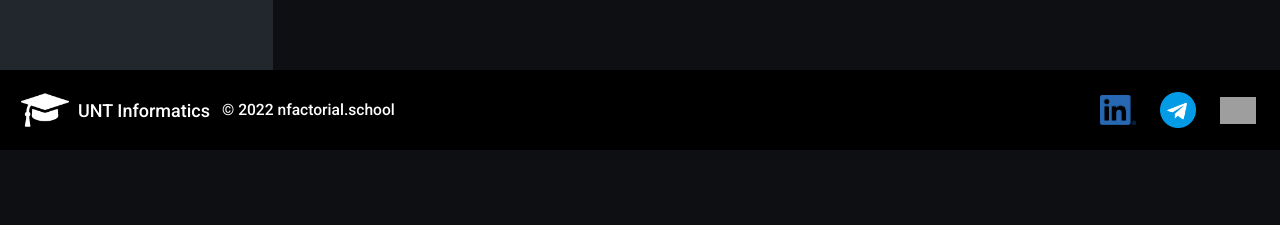
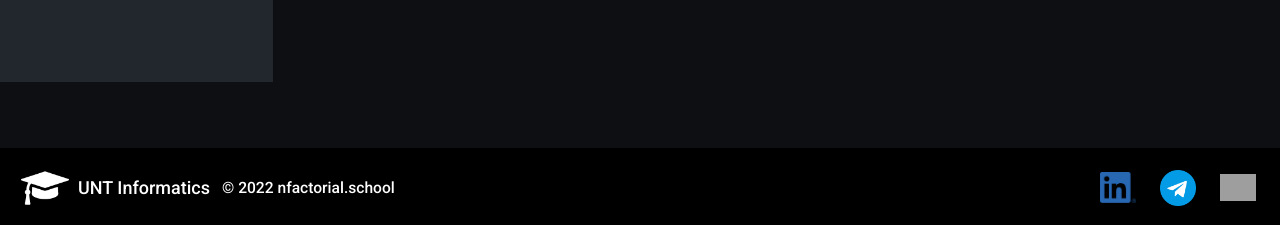
Before and after one commit to guinnod/new-unt-front, a React (Create React App) app: page /home/profile in a window 1280 px wide. Shown: the part 572-797 px from the top of the page. Built offline with nearby package versions, Linux system fonts and the light colour scheme; grey boxes are pictures that could not be loaded.

Commit message:
footer stays

```diff
--- a/src/components/footer/footer.css
+++ b/src/components/footer/footer.css
@@ -1,3 +1,7 @@
+.footer__anchor {
+    margin-top: 3rem;
+}
+
 .footer__anchor .header__anchor {
     padding: 1rem;
 }
--- a/src/components/page-skeleton/index.jsx
+++ b/src/components/page-skeleton/index.jsx
@@ -7,9 +7,11 @@ import './page-skeleton.css';
 export const PageSkeleton = ({ header, footer, children, timeLeft, countDown }) => {
     return (
         <div className='page-skeleton__anchor'>
-            {header === 'home' ? <HeaderHome /> : header === 'working' ? <HeaderWorking timeLeft={timeLeft} countDown={countDown} /> : <HeaderMain />}
-            <div className='page-skeleton__content'>
-                {children}
+            <div>
+                {header === 'home' ? <HeaderHome /> : header === 'working' ? <HeaderWorking timeLeft={timeLeft} countDown={countDown} /> : <HeaderMain />}
+                <div className='page-skeleton__content'>
+                    {children}
+                </div>
             </div>
             {footer ? <></> : <Footer />}
         </div>
--- a/src/components/page-skeleton/page-skeleton.css
+++ b/src/components/page-skeleton/page-skeleton.css
@@ -1,5 +1,8 @@
 .page-skeleton__anchor {
-
+    display: flex;
+    flex-direction: column;
+    justify-content: space-between;
+    min-height: 100vh;
 }
 
 .page-skeleton__content {
--- a/src/pages/profile/profile.css
+++ b/src/pages/profile/profile.css
@@ -1,13 +1,13 @@
 .profile__anchor {
     display: flex;
     font-size: 1.4rem;
+
 }
 
 .profile__sidebar {
     background-color: #22262D;
     padding: 4rem 2rem;
-    height: 40rem;
-
+    height: 41rem;
 }
 
 .profile__photo {
```
